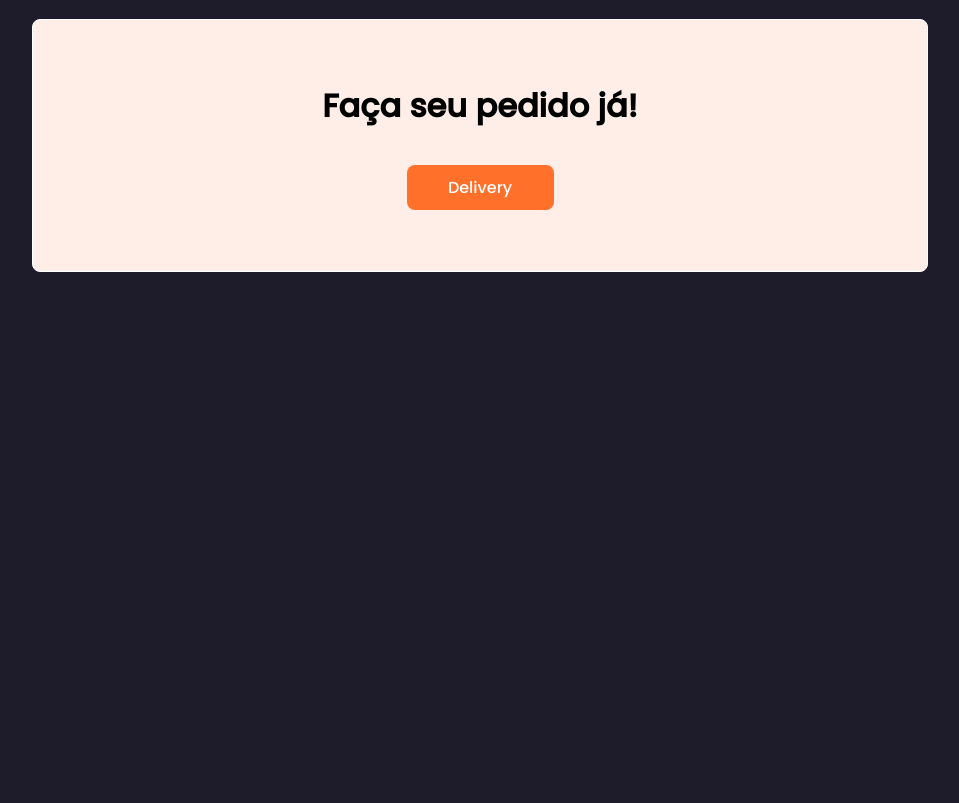
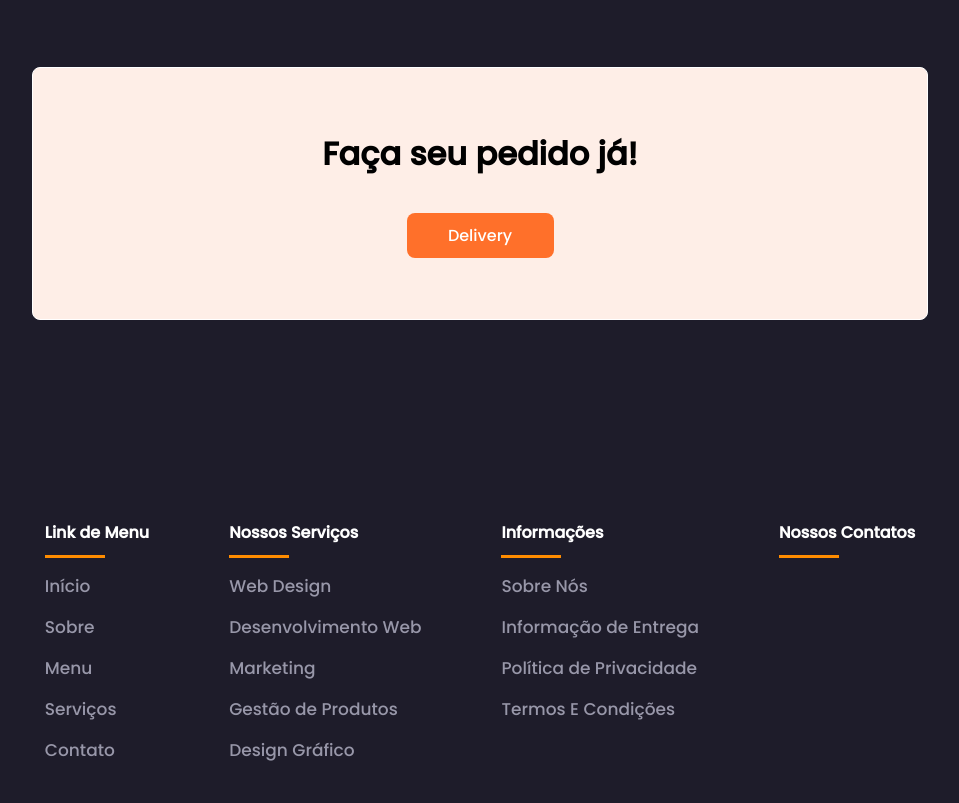
Before and after one commit to VitorSantos920/mellon-sBurguer, a plain HTML site: page index.html in a window 1280 px wide. Shown: the part 2548-3351 px from the top of the page, without its empty margins (160-1119 px from the left). Before the commit the page ends 2820 px from the top, so only its background shows below. Drawn offline with nearby package versions, Linux system fonts and the light colour scheme.

Commit message:
Footer:Estruturação/Estilização->Quase Finalização

```diff
--- a/assets/css/style.css
+++ b/assets/css/style.css
@@ -31,13 +31,13 @@ body, .service {background-color: var(--bgColor) !important;}
 /* FLEX */
 .header, .menu-itens, .home, .about,
 .cardapio, .main-cardapio, .main-services,
-.cardItem, .pedido, .pedido-content {
+.cardItem, .pedido, .pedido-content, .footer {
     display: flex;
     align-items: center;
     justify-content: center;
 }
 
-.home, .about, .main-cardapio, .main-services {flex-wrap: wrap;}
+.home, .about, .main-cardapio, .main-services, .footer {flex-wrap: wrap;}
 
 .cardapio, .cardItem, .pedido-content {flex-direction: column;}
 
@@ -194,7 +194,7 @@ a:hover {color: var(--mainColor);}
 /* Fim Cardapio */
 
 /* Services Styles */
-.services {padding: 22vh 0;}
+.services, .footer {padding: 25vh 0;}
 
 .img-services {
     width: 90px;
@@ -219,3 +219,25 @@ a:hover {color: var(--mainColor);}
 }
 
 .titlePedido {font-size: 32px;}
+/* Fim Pedido */
+
+/* Footer Styles  */
+.footer {gap: 80px;}
+
+.links {height: 279px;}
+
+.titleFooter {color: var(--secundaryColor);}
+
+.risco {
+    border-bottom: 3px solid darkorange;
+    width: 60px;
+    margin-top: 10px;
+}
+
+.linksFooter ul li {transition: 0.5s; margin: 15px 0;}
+
+.linksFooter ul a {color: #9897a9;}
+
+.linksFooter ul a:hover {color: white;}
+
+.linksFooter ul li:hover {transform: translateX(-12px);}
--- a/index.html
+++ b/index.html
@@ -127,7 +127,61 @@
         </main>
 
         <footer class="footer">
+            <section class="links menu">
+                <header>
+                    <h4 class="titleFooter">Link de Menu</h4>
+                    <div class="risco"></div>
+                </header>
+                <main class="linksFooter">
+                    <ul class="linksList">
+                        <li><a href="./index.html">Início</a></li>
+                        <li><a href="#about">Sobre</a></li>
+                        <li><a href="#cardapio">Menu</a></li>
+                        <li><a href="#services">Serviços</a></li>
+                        <li><a href="#contact">Contato</a></li>
+                    </ul>
+                </main>
+            </section>
 
+            <section class="links servicos">
+                <header>
+                    <h4 class="titleFooter">Nossos Serviços</h4>
+                    <div class="risco"></div>
+                </header>
+                <main class="linksFooter">
+                    <ul class="linksList">
+                        <li><a href="#">Web Design</a></li>
+                        <li><a href="#">Desenvolvimento Web</a></li>
+                        <li><a href="#">Marketing</a></li>
+                        <li><a href="#">Gestão de Produtos</a></li>
+                        <li><a href="#">Design Gráfico</a></li>
+                    </ul>
+                </main>
+            </section>
+
+            <section class="links informations">
+                <head>
+                    <h4 class="titleFooter">Informações</h4>
+                    <div class="risco"></div>
+                </head>
+                <main class="linksFooter">
+                    <ul class="linksList">
+                        <li><a href="#">Sobre Nós</a></li>
+                        <li><a href="#">Informação de Entrega</a></li>
+                        <li><a href="#">Política de Privacidade</a></li>
+                        <li><a href="#">Termos E Condições</a></li>
+                    </ul>
+                </main>
+            </section>
+
+            <section class="links contatos">
+                <header>
+                    <h4 class="titleFooter">Nossos Contatos</h4>
+                    <div class="risco"></div>
+                </header>
+                <main class="linksFooter">
+                    </main>
+            </section>
         </footer>
     </body>
 </html>
```
